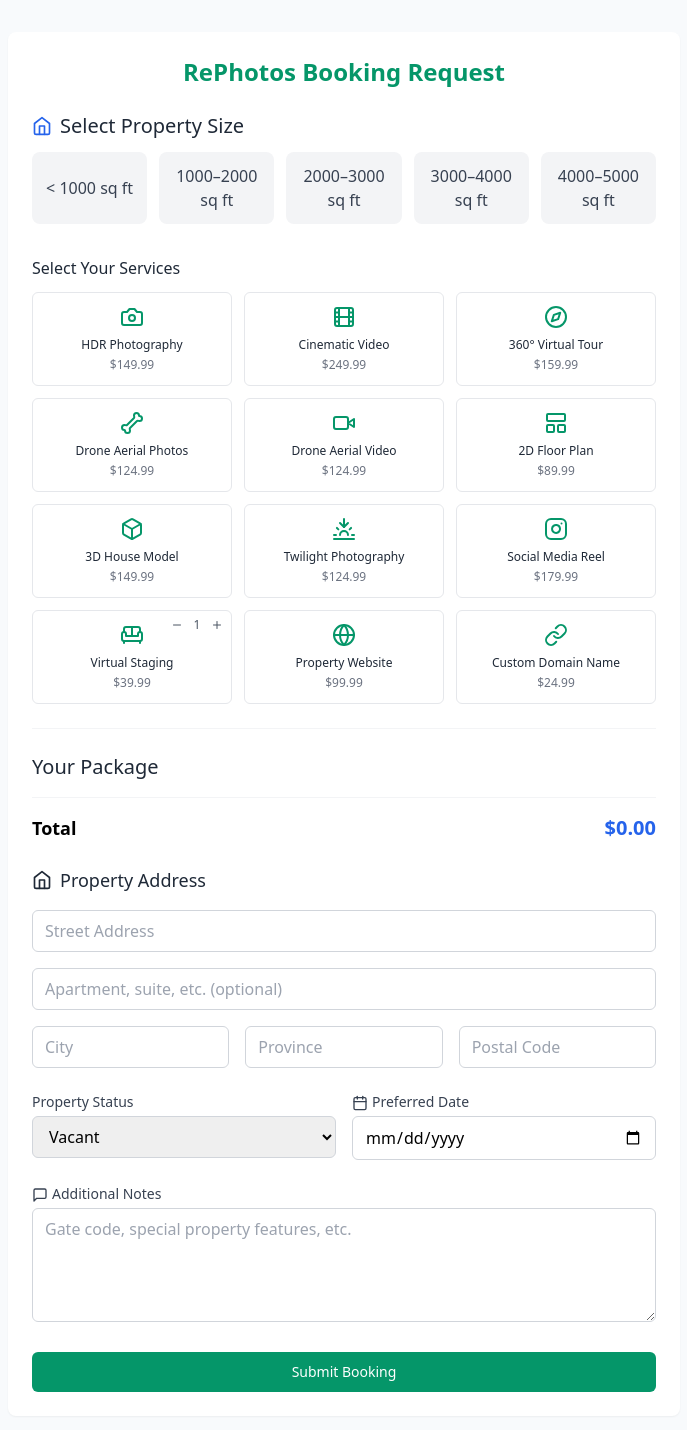
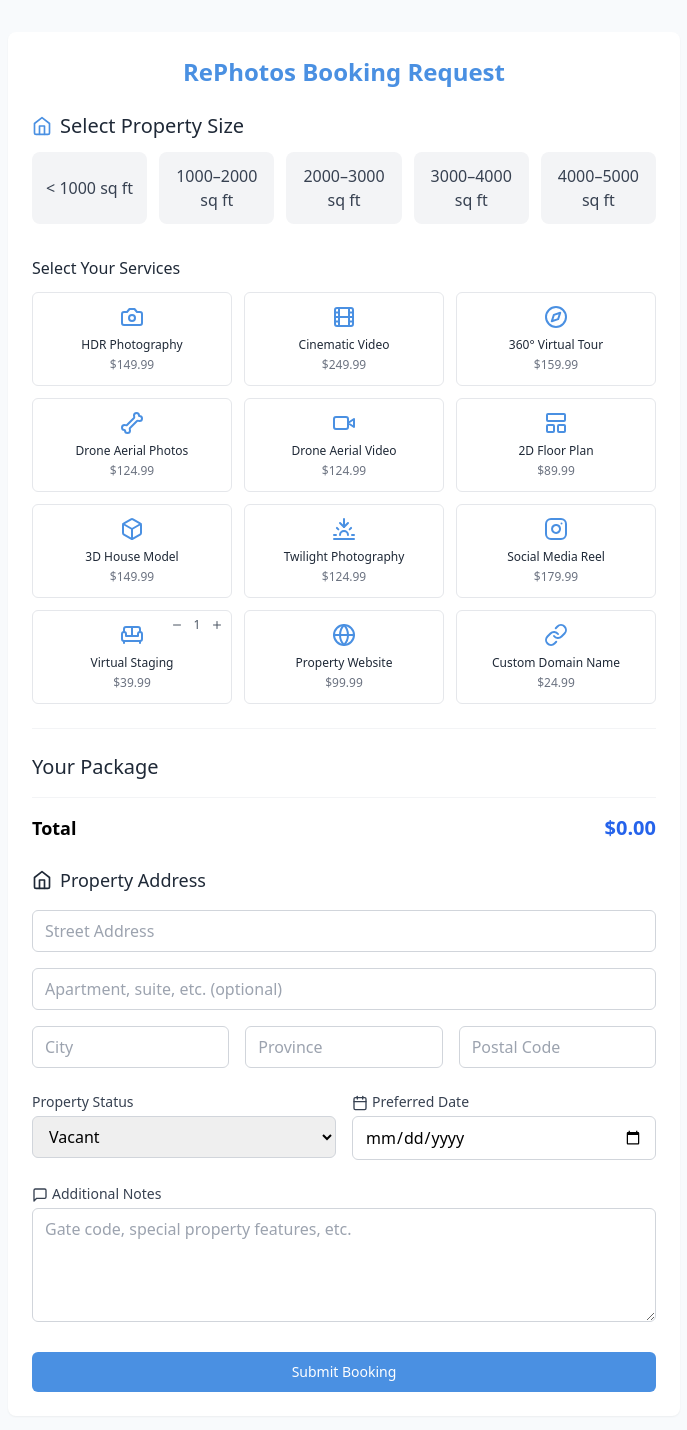
Before and after one commit to cooperthompson55/booking-portal-v2, a React (Vite) app: page / in a window 1280 px wide. Shown: the top 1430 px of the page, without its empty margins (296-983 px from the left). Built offline with nearby package versions, Linux system fonts and the light colour scheme.

Commit message:
Update accent color to #4A90E2

```diff
--- a/src/components/PackageBuilder.tsx
+++ b/src/components/PackageBuilder.tsx
@@ -28,12 +28,12 @@
     return (
       <div className="w-full max-w-2xl mx-auto bg-white rounded-lg shadow-sm overflow-hidden my-4">
         <div className="p-4 sm:p-6 flex flex-col items-center justify-center text-center">
-          <CheckCircle2 className="w-12 h-12 text-emerald-500 mb-3" />
+          <CheckCircle2 className="w-12 h-12 text-green-500 mb-3" />
           <h2 className="text-xl font-semibold text-gray-800 mb-2">Booking Submitted Successfully!</h2>
           <p className="text-gray-600 mb-4">Thank you for your booking request. We'll be in touch shortly.</p>
           <button
             onClick={handleReset}
-            className="px-5 py-2 bg-emerald-600 text-white rounded-md hover:bg-emerald-700 transition-colors text-sm"
+            className="px-5 py-2 bg-accent hover:bg-accent-dark text-white rounded-md transition-colors text-sm"
           >
             Submit Another Booking
           </button>
@@ -45,7 +45,7 @@
   return (
     <div className="w-full max-w-2xl mx-auto bg-white rounded-lg shadow-sm overflow-hidden my-4">
       <div className="p-4 sm:p-6">
-        <h1 className="text-xl sm:text-2xl font-semibold text-center text-emerald-600 mb-6">
+        <h1 className="text-xl sm:text-2xl font-semibold text-center text-accent mb-6">
           RePhotos Booking Request
         </h1>
 
@@ -98,7 +98,7 @@
               w-full py-2.5 px-4 rounded-md text-white text-sm font-medium
               transition-all duration-200
               ${!isSubmitting
-                ? 'bg-emerald-600 hover:bg-emerald-700'
+                ? 'bg-accent hover:bg-accent-dark'
                 : 'bg-gray-300 cursor-not-allowed'
               }
             `}
--- a/src/components/PropertySizeSelector.tsx
+++ b/src/components/PropertySizeSelector.tsx
@@ -39,7 +39,7 @@
   return (
     <div className="mb-8">
       <div className="flex items-center mb-3">
-        <Home className={`w-5 h-5 ${hasError ? 'text-red-500' : 'text-blue-600'} mr-2`} />
+        <Home className={`w-5 h-5 ${hasError ? 'text-red-500' : 'text-accent'} mr-2`} />
         <h2 className={`text-lg md:text-xl font-medium ${hasError ? 'text-red-600' : 'text-gray-800'}`}>
           Select Property Size
         </h2>
@@ -58,7 +58,7 @@
               px-3 py-3 text-sm md:text-base rounded-lg
               transition-all duration-200 ease-in-out
               ${selectedSize === size
-                ? 'bg-blue-600 text-white shadow-md transform scale-105'
+                ? 'bg-accent text-white shadow-md'
                 : 'bg-gray-100 text-gray-700 hover:bg-gray-200'
               }
             `}
--- a/src/components/ServiceSelector.tsx
+++ b/src/components/ServiceSelector.tsx
@@ -78,8 +78,8 @@
                 group relative flex flex-col items-center justify-center p-3
                 rounded-md transition-all duration-200 ease-in-out cursor-pointer
                 ${isSelected
-                  ? 'bg-emerald-600 text-white shadow-sm'
-                  : 'bg-white text-gray-800 border border-gray-200 hover:border-emerald-300 hover:shadow-sm'
+                  ? 'bg-accent text-white shadow-sm'
+                  : 'bg-white text-gray-800 border border-gray-200 hover:border-accent hover:shadow-sm'
                 }
               `}
             >
@@ -87,13 +87,13 @@
                 <ServiceIcon className={`w-6 h-6 ${
                   isSelected
                     ? 'text-white'
-                    : 'text-emerald-600 group-hover:text-emerald-500'
+                    : 'text-accent group-hover:text-accent-dark'
                 }`} />
               </div>
               <span className="text-xs font-medium text-center mb-1">{service.name}</span>
               <span className={`text-xs ${
                 isSelected
-                  ? 'text-emerald-100'
+                  ? 'text-white/90'
                   : 'text-gray-500'
               }`}>
                 ${price.toFixed(2)}
@@ -108,7 +108,7 @@
                     onClick={(e) => handleStagingCountChange(false, e)}
                     className={`p-1 rounded-full ${
                       isSelected
-                        ? 'hover:bg-emerald-500'
+                        ? 'hover:bg-accent-dark'
                         : 'hover:bg-gray-100'
                     }`}
                   >
@@ -120,7 +120,7 @@
                     onClick={(e) => handleStagingCountChange(true, e)}
                     className={`p-1 rounded-full ${
                       isSelected
-                        ? 'hover:bg-emerald-500'
+                        ? 'hover:bg-accent-dark'
                         : 'hover:bg-gray-100'
                     }`}
                   >
--- a/tailwind.config.js
+++ b/tailwind.config.js
@@ -10,6 +10,13 @@
         'lg': '1024px',
         'xl': '1280px',
       },
+      colors: {
+        accent: {
+          DEFAULT: '#4A90E2',
+          light: '#7EB3F1',
+          dark: '#2171CD'
+        }
+      }
     },
   },
   plugins: [],
```
